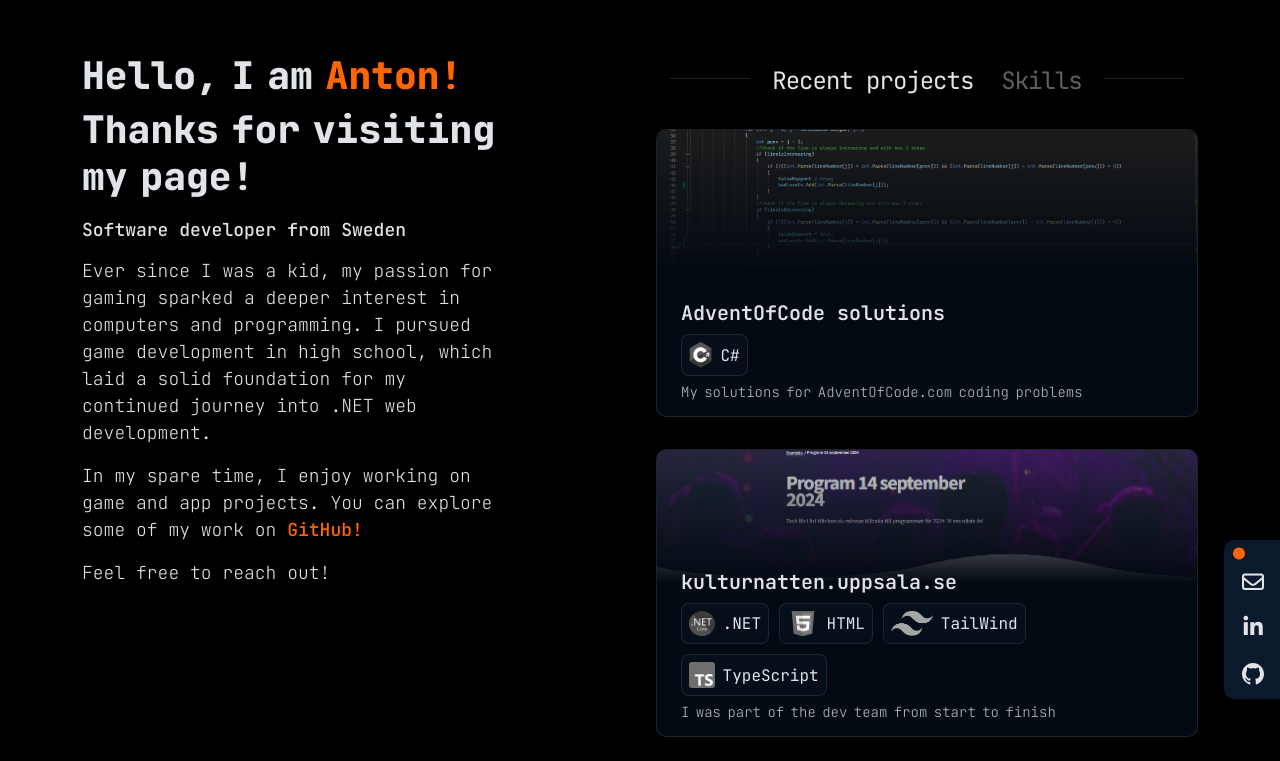
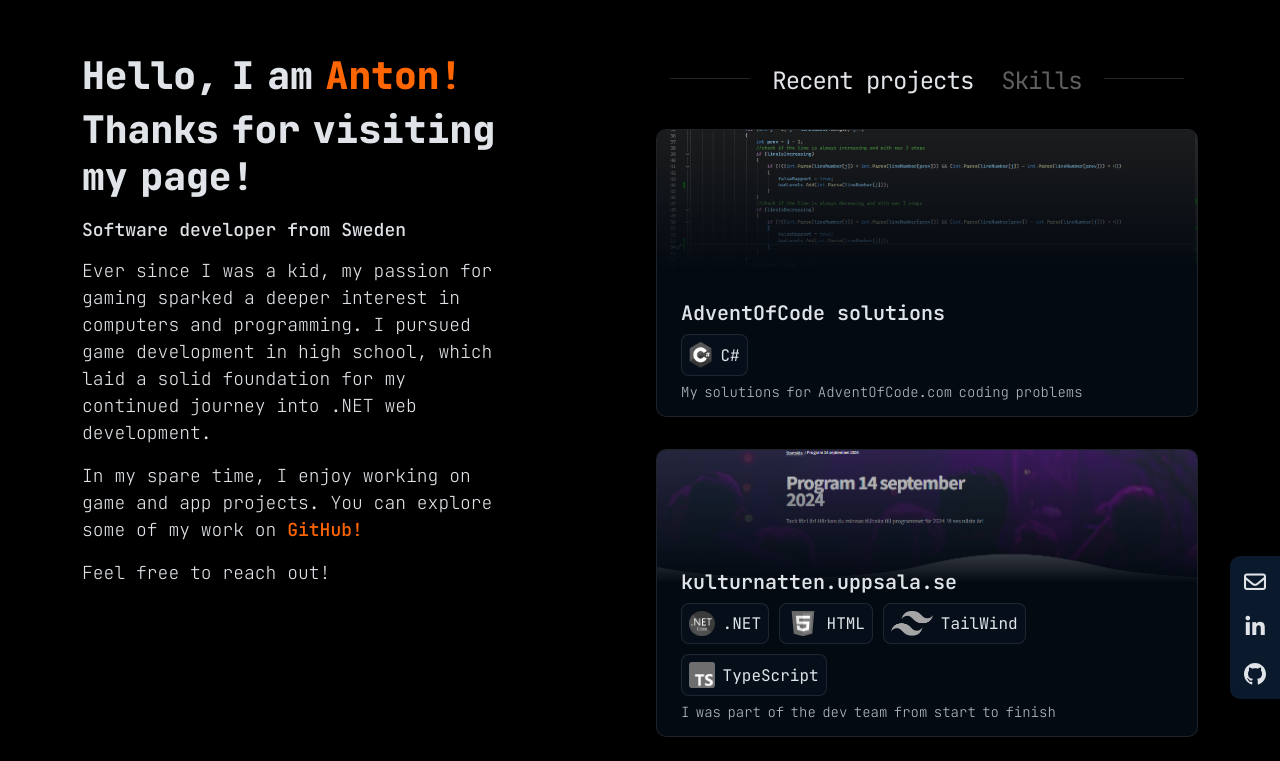
Before and after one commit to Antlin23/Portfolio, a React (Create React App) app: page / in a window 1280 px wide. Shown: the top 761 px of the page. Built offline with nearby package versions, Linux system fonts and the light colour scheme.

Commit message:
Links menu updated

```diff
--- a/src/Menu.tsx
+++ b/src/Menu.tsx
@@ -2,8 +2,7 @@ import './css/App.css';
 
 function Menu() {
   return (
-      <div id='menu' className=''>
-        <i className="fa-solid fa-circle menu--circle"></i>
+      <div id='menu'>
         <a href='mailto:anton.jumkil@gmail.com'><i className="fa-regular fa-envelope"></i></a>
         <a href='https://www.linkedin.com/in/anton-lindstr%C3%B6m-94b38622a/'><i className="fa-brands fa-linkedin-in"></i></a>
         <a href='https://github.com/Antlin23/'><svg viewBox="0 0 16 16" width="22" height="22" aria-hidden="true"><path fillRule="evenodd" fill="currentColor" d="M8 0C3.58 0 0 3.58 0 8c0 3.54 2.29 6.53 5.47 7.59.4.07.55-.17.55-.38 0-.19-.01-.82-.01-1.49-2.01.37-2.53-.49-2.69-.94-.09-.23-.48-.94-.82-1.13-.28-.15-.68-.52-.01-.53.63-.01 1.08.58 1.23.82.72 1.21 1.87.87 2.33.66.07-.52.28-.87.51-1.07-1.78-.2-3.64-.89-3.64-3.95 0-.87.31-1.59.82-2.15-.08-.2-.36-1.02.08-2.12 0 0 .67-.21 2.2.82.64-.18 1.32-.27 2-.27.68 0 1.36.09 2 .27 1.53-1.04 2.2-.82 2.2-.82.44 1.1.16 1.92.08 2.12.51.56.82 1.27.82 2.15 0 3.07-1.87 3.75-3.65 3.95.29.25.54.73.54 1.48 0 1.07-.01 1.93-.01 2.2 0 .21.15.46.55.38C13.71 14.53 16 11.54 16 8c0-4.42-3.58-8-8-8z"></path></svg>        </a>
--- a/src/css/LinksMenu.css
+++ b/src/css/LinksMenu.css
@@ -24,24 +24,19 @@
         background-color: #040a12;
       }
     }
+}
 
-    .menu--circle{
-      color: #FF6500;
-      font-size: 12px;
-      display: none;
-      position: relative;
-      right: 14px;
-      top: 2px;
-    }
+/*Slide effect*/
+@keyframes slideInFromRight {
+  0% {
+    transform: translateX(100%);
   }
+  100% {
+    transform: translateX(0);
+  }
+}
 
-
-  @media (min-width: 1200px) {
-    #menu{
-      padding-left: 10px;
-      right: -24px;
-      .menu--circle{
-        display: block;
-      }
-    }
-  }
+#menu {
+  /* This section calls the slideInFromLeft animation we defined above */
+  animation: 2s ease-out 0s 1 slideInFromRight;
+}
```
